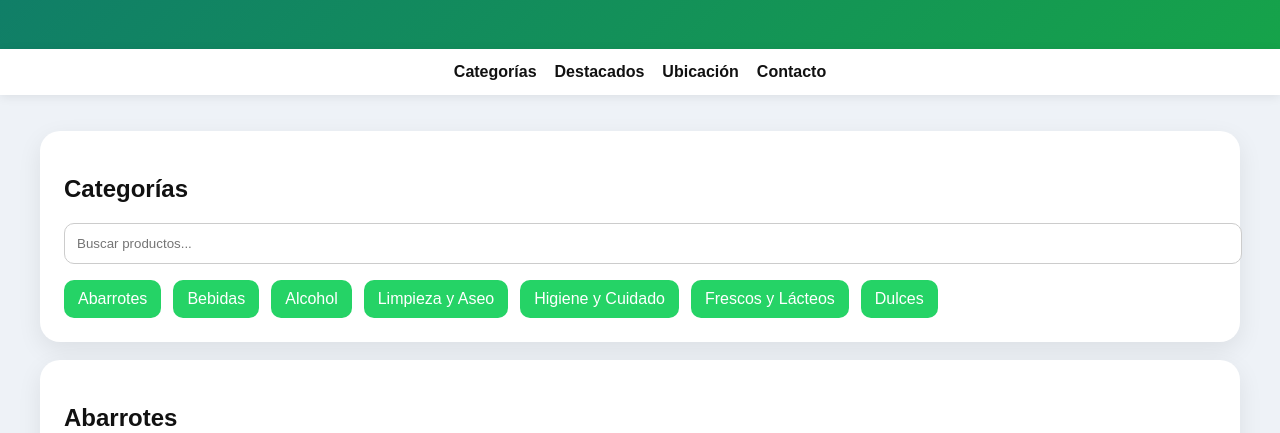
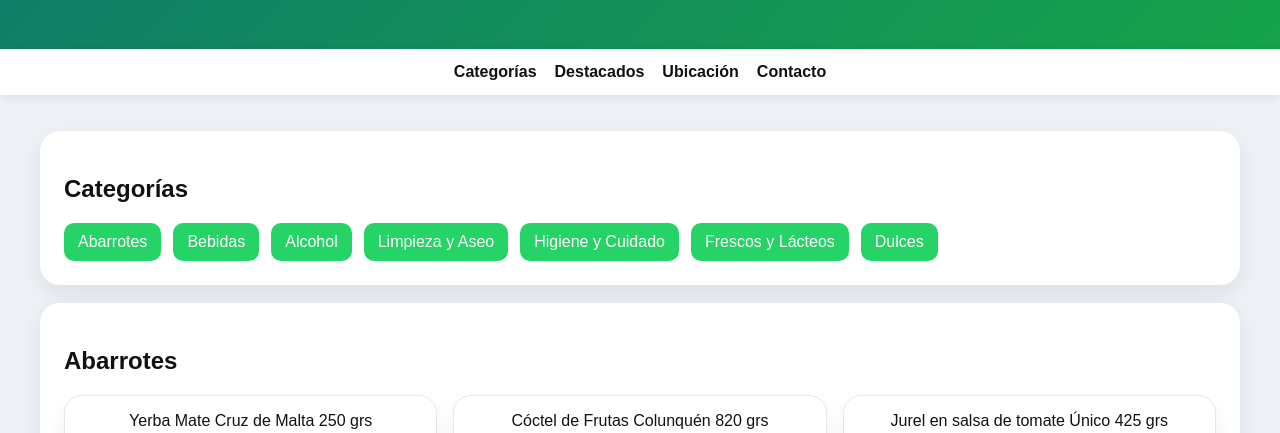
Before and after one commit to nachacaceres02-cloud/supermercado-dona-ines, a plain HTML site: page index.html in a window 1280 px wide. Shown: the part 303-736 px from the top of the page. Drawn offline with Linux system fonts and the light colour scheme.

Commit message:
Update index.html

```diff
--- a/index.html
+++ b/index.html
@@ -40,7 +40,6 @@
   <div class="container">
     <section class="section" id="categorias">
       <h2>Categorías</h2>
-      <input type="text" id="busqueda" placeholder="Buscar productos..." onkeyup="filtrar()" style="width:100%;padding:12px;border:1px solid #ccc;border-radius:10px;margin-bottom:16px;">
       <div style="display:flex;gap:12px;flex-wrap:wrap;">
         <a class="btn" href="#abarrotes">Abarrotes</a>
         <a class="btn" href="#bebidas">Bebidas</a>
```
